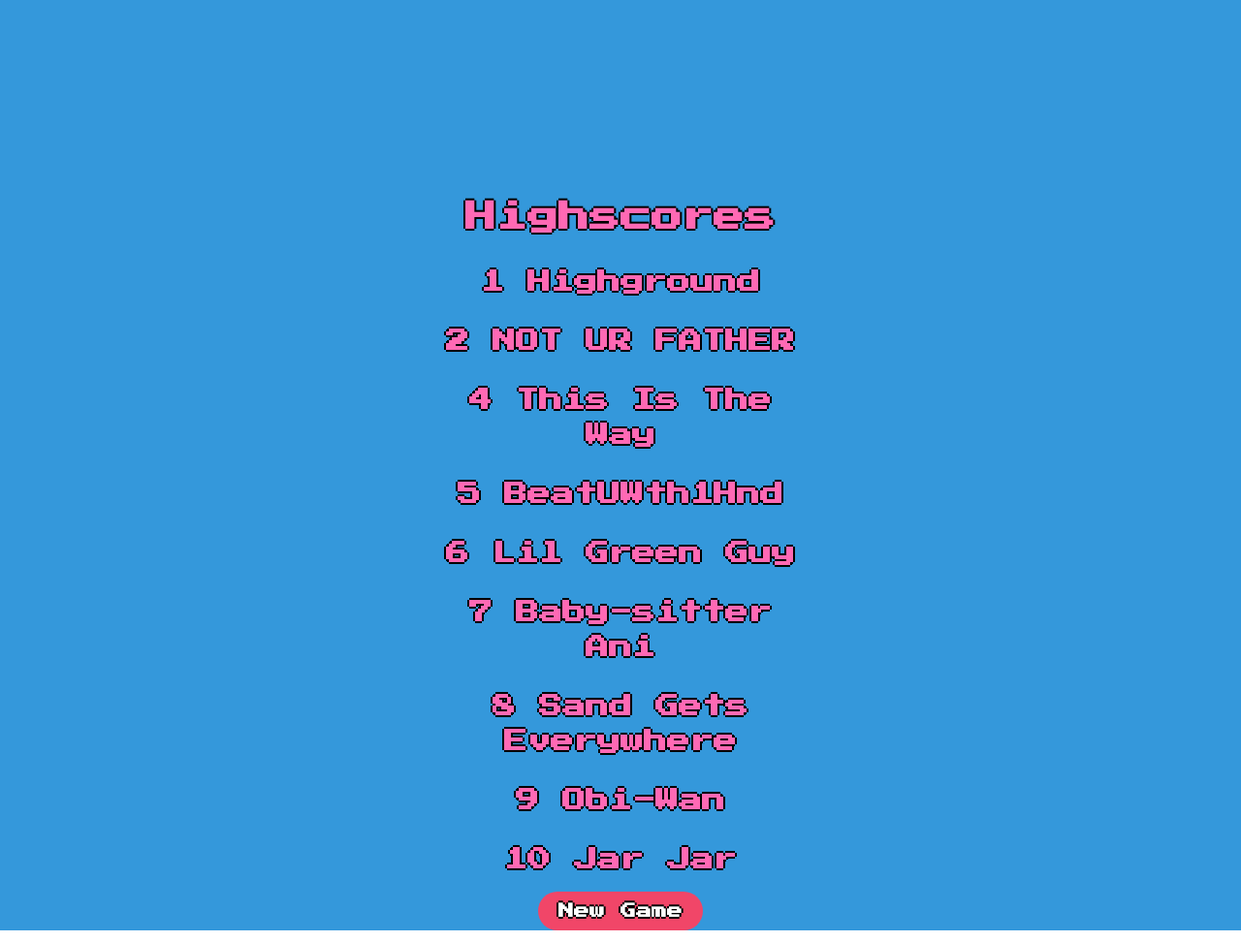
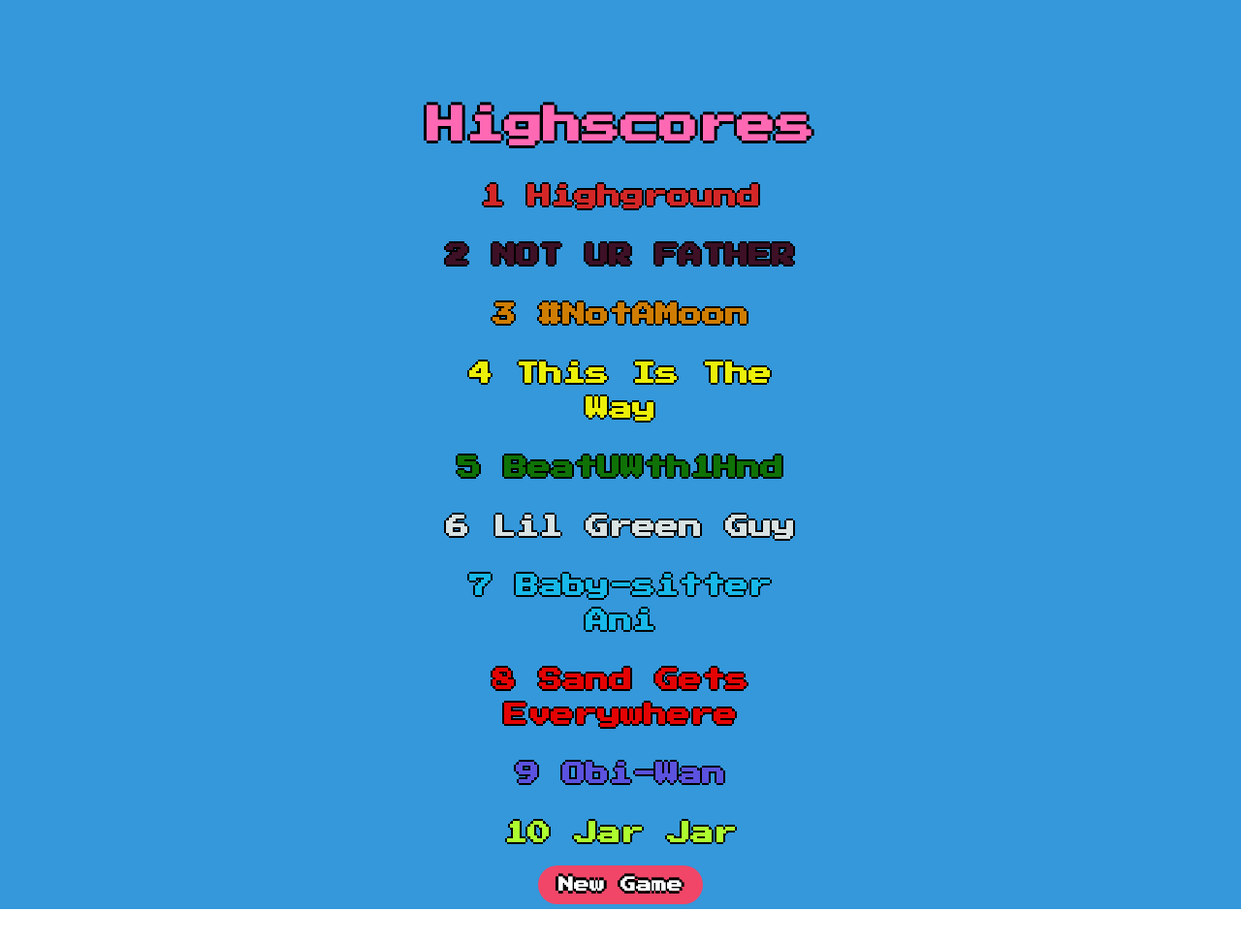
Before and after one commit to dazacher/Trivia-With-Friends, a plain HTML site: page game-page.html in a window 1280 px wide. Shown: the whole page at 97% size. After the commit the page ends 950 px from the top, so only its background shows below. Drawn offline with nearby package versions, Linux system fonts and the light colour scheme.

Commit message:
added css updates to highscores page

```diff
--- a/assets/styles.css
+++ b/assets/styles.css
@@ -68,14 +68,20 @@ p{
     background-color: clear;
     margin-left: 10%;
     margin-right: 10%;
-    margin-top: 200px;
+    margin-top: 100px;
     text-align: center;
     font-family: 'Press Start 2P', cursive;
     font-weight: bolder;
-    font-size: xx-large;
+    font-size: 40px;
     color: hotpink;
-    text-shadow: -2px 0 black, 0 2px black, 2px 0 black, 0 -2px black;
+    text-shadow: -3px 0 black, 0 3px black, 3px 0 black, 0 -3px black;
 }
+
+.new-game-btn{
+    margin-top: 15px;
+
+}
+
 .high-score-1{
     background-color: ;
     margin-left: 30%;
@@ -85,9 +91,123 @@ p{
     font-family: 'Press Start 2P', cursive;
     font-weight: bolder;
     font-size: x-large;
-    color:hotpink;
+    color:rgb(211, 39, 39);
     text-shadow: -2px 0 black, 0 2px black, 2px 0 black, 0 -2px black;
 }
-.new-game-btn{
-    margin-top: 15px;
+
+.high-score-2{
+    background-color: ;
+    margin-left: 30%;
+    margin-right: 30%;
+    margin-top: 25px;
+    text-align: center;
+    font-family: 'Press Start 2P', cursive;
+    font-weight: bolder;
+    font-size: x-large;
+    color:rgb(61, 16, 38);
+    text-shadow: -2px 0 black, 0 2px black, 2px 0 black, 0 -2px black;
 }
+
+.high-score-3{
+    background-color: ;
+    margin-left: 30%;
+    margin-right: 30%;
+    margin-top: 25px;
+    text-align: center;
+    font-family: 'Press Start 2P', cursive;
+    font-weight: bolder;
+    font-size: x-large;
+    color:rgb(207, 125, 2);
+    text-shadow: -2px 0 black, 0 2px black, 2px 0 black, 0 -2px black;
+}
+
+.high-score-4{
+    background-color: ;
+    margin-left: 30%;
+    margin-right: 30%;
+    margin-top: 25px;
+    text-align: center;
+    font-family: 'Press Start 2P', cursive;
+    font-weight: bolder;
+    font-size: x-large;
+    color:rgb(236, 240, 8);
+    text-shadow: -2px 0 black, 0 2px black, 2px 0 black, 0 -2px black;
+}
+
+.high-score-5{
+    background-color: ;
+    margin-left: 30%;
+    margin-right: 30%;
+    margin-top: 25px;
+    text-align: center;
+    font-family: 'Press Start 2P', cursive;
+    font-weight: bolder;
+    font-size: x-large;
+    color:rgb(15, 114, 6);
+    text-shadow: -2px 0 black, 0 2px black, 2px 0 black, 0 -2px black;
+}
+
+.high-score-6{
+    background-color: ;
+    margin-left: 30%;
+    margin-right: 30%;
+    margin-top: 25px;
+    text-align: center;
+    font-family: 'Press Start 2P', cursive;
+    font-weight: bolder;
+    font-size: x-large;
+    color:rgb(216, 226, 226);
+    text-shadow: -2px 0 black, 0 2px black, 2px 0 black, 0 -2px black;
+}
+
+.high-score-7{
+    background-color: ;
+    margin-left: 30%;
+    margin-right: 30%;
+    margin-top: 25px;
+    text-align: center;
+    font-family: 'Press Start 2P', cursive;
+    font-weight: bolder;
+    font-size: x-large;
+    color:rgb(23, 184, 233);
+    text-shadow: -2px 0 black, 0 2px black, 2px 0 black, 0 -2px black;
+}
+
+.high-score-8{
+    background-color: ;
+    margin-left: 30%;
+    margin-right: 30%;
+    margin-top: 25px;
+    text-align: center;
+    font-family: 'Press Start 2P', cursive;
+    font-weight: bolder;
+    font-size: x-large;
+    color:rgb(228, 3, 3);
+    text-shadow: -2px 0 black, 0 2px black, 2px 0 black, 0 -2px black;
+}
+
+.high-score-9{
+    background-color: ;
+    margin-left: 30%;
+    margin-right: 30%;
+    margin-top: 25px;
+    text-align: center;
+    font-family: 'Press Start 2P', cursive;
+    font-weight: bolder;
+    font-size: x-large;
+    color:rgb(91, 82, 223);
+    text-shadow: -2px 0 black, 0 2px black, 2px 0 black, 0 -2px black;
+}
+
+.high-score-10{
+    background-color: ;
+    margin-left: 30%;
+    margin-right: 30%;
+    margin-top: 25px;
+    text-align: center;
+    font-family: 'Press Start 2P', cursive;
+    font-weight: bolder;
+    font-size: x-large;
+    color:greenyellow;
+    text-shadow: -2px 0 black, 0 2px black, 2px 0 black, 0 -2px black;
+}
--- a/game-page.html
+++ b/game-page.html
@@ -14,15 +14,16 @@
       <div class="columns">
         <div class="column high-score-list">
           Highscores
-          <div class=" high-score-1">1 Highground</div>
-          <div class=" high-score-1">2 NOT UR FATHER</div>
-          <div class=" high-score-1">4 This Is The Way</div>
-          <div class=" high-score-1">5 BeatUWth1Hnd</div>
-          <div class=" high-score-1">6 Lil Green Guy</div>
-          <div class=" high-score-1">7 Baby-sitter Ani</div>
-          <div class=" high-score-1">8 Sand Gets Everywhere</div>
-          <div class=" high-score-1">9 Obi-Wan</div>
-          <div class=" high-score-1">10 Jar Jar</div>
+          <div class="high-score-1">1 Highground</div>
+          <div class="high-score-2">2 NOT UR FATHER</div>
+          <div class="high-score-3">3 #NotAMoon</div>
+          <div class="high-score-4">4 This Is The Way</div>
+          <div class="high-score-5">5 BeatUWth1Hnd</div>
+          <div class="high-score-6">6 Lil Green Guy</div>
+          <div class="high-score-7">7 Baby-sitter Ani</div>
+          <div class="high-score-8">8 Sand Gets Everywhere</div>
+          <div class="high-score-9">9 Obi-Wan</div>
+          <div class="high-score-10">10 Jar Jar</div>
           <div id="startBtn">
             <a class="button is-danger is-rounded new-game-btn" href="index.html">New Game</a>
         </div>
```
Also changed, not shown: index.html (+1 -1 lines).
